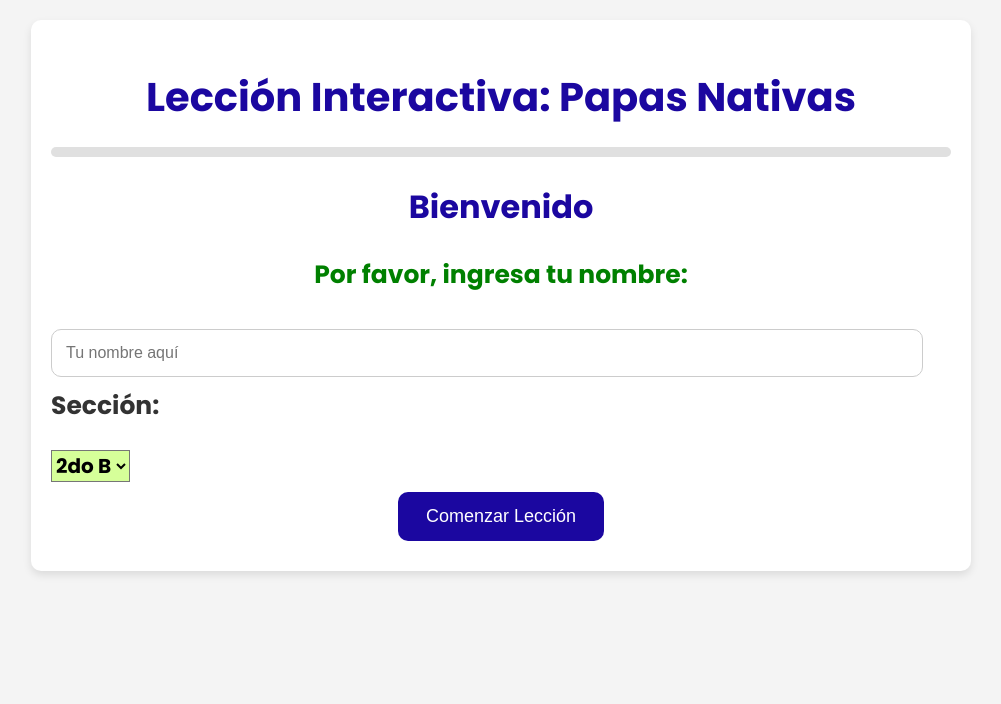
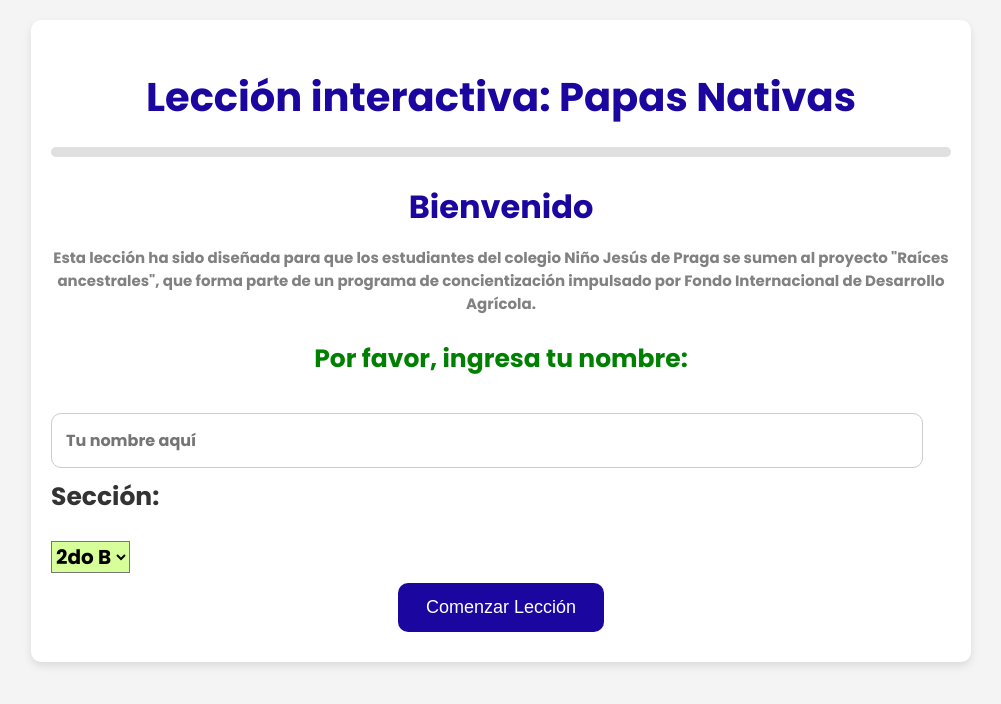
Before and after one commit to LeticiaAngeles/Papas-nativas, a plain HTML site: page index.html in a window 1280 px wide. Shown: the whole page, without its empty margins (139-1140 px from the left). Drawn offline with Linux system fonts and the light colour scheme.

Commit message:
Cuarto commit

```diff
--- a/index.html
+++ b/index.html
@@ -11,7 +11,7 @@
 </head>
 <body>
     <div class="container">
-        <h1>Lección Interactiva: Papas Nativas</h1>
+        <h1>Lección interactiva: Papas Nativas</h1>
         <div id="progress-bar">
             <div id="progress"></div>
         </div>
@@ -19,6 +19,7 @@
             <!-- Slide de Introducción -->
             <div class="slide active" id="slide-intro">
                 <h2>Bienvenido</h2>
+                <p id="infor">Esta lección ha sido diseñada para que los estudiantes del colegio Niño Jesús de Praga se sumen al proyecto "Raíces ancestrales", que forma parte de un programa de concientización impulsado por Fondo Internacional de Desarrollo Agrícola.</p>
                 <p>Por favor, ingresa tu nombre:</p>
                 <input type="text" id="user-name" placeholder="Tu nombre aquí">
                 <label for="grado" id="label">Sección: </label>
@@ -28,7 +29,6 @@
                     <option>2do B</option>
                     <option>2do A</option>
                 </select>
-                <i></i>
                 <button class="next-btn" onclick="startLesson()">Comenzar Lección</button>
             </div>
 
--- a/styles.css
+++ b/styles.css
@@ -143,6 +143,12 @@ body {
     text-align: center;
     color: #333;
 }
+#infor {
+    font-size: 15px;
+    color: #818181;
+    display:flex;
+    flex-wrap: wrap;
+}
 /* Diapositivas */
 .slide {
     display: none;
@@ -253,6 +259,7 @@ input[type="text"] {
     border-radius: var(--border-radius);
     box-sizing: border-box;
     font-size: 16px;
+    font-family: "Poppins";
 }
 
 /* Popup */
```
